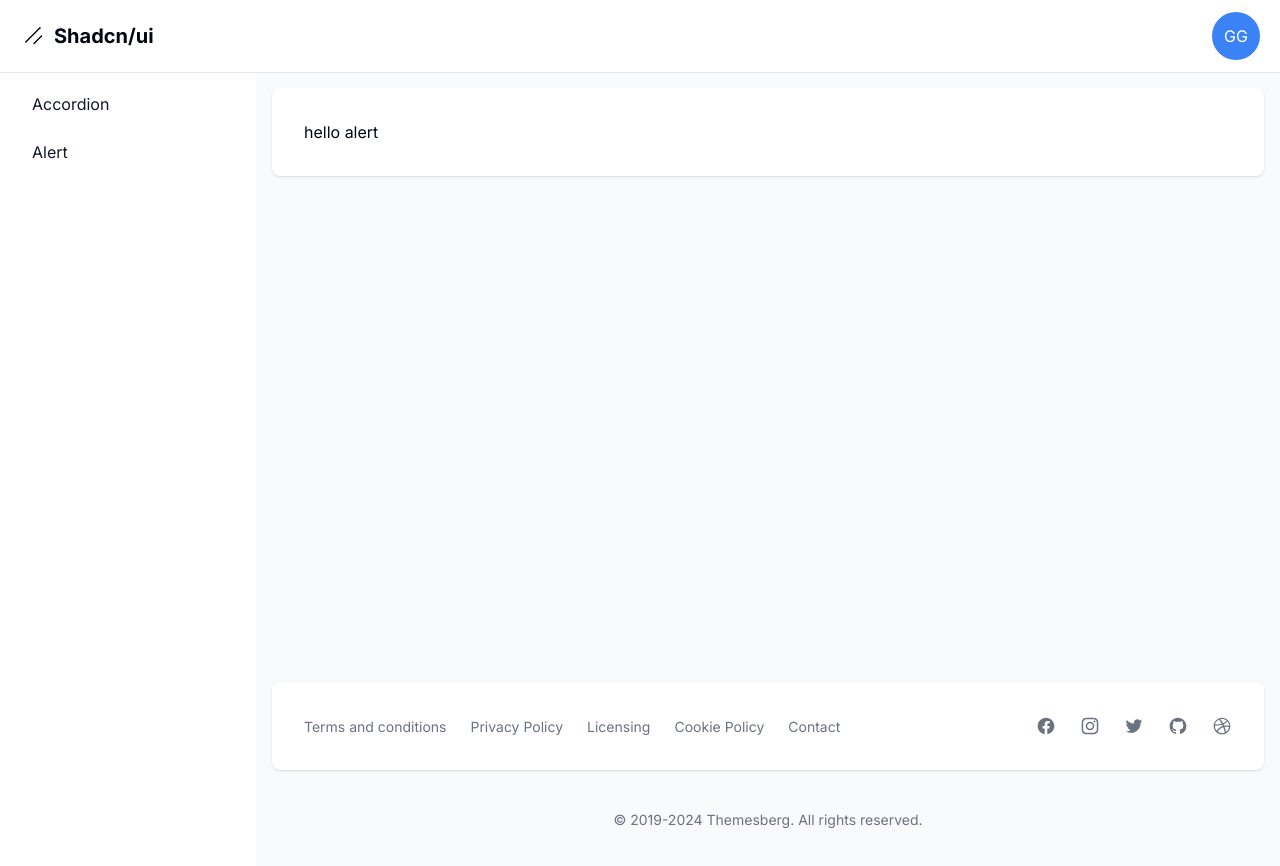
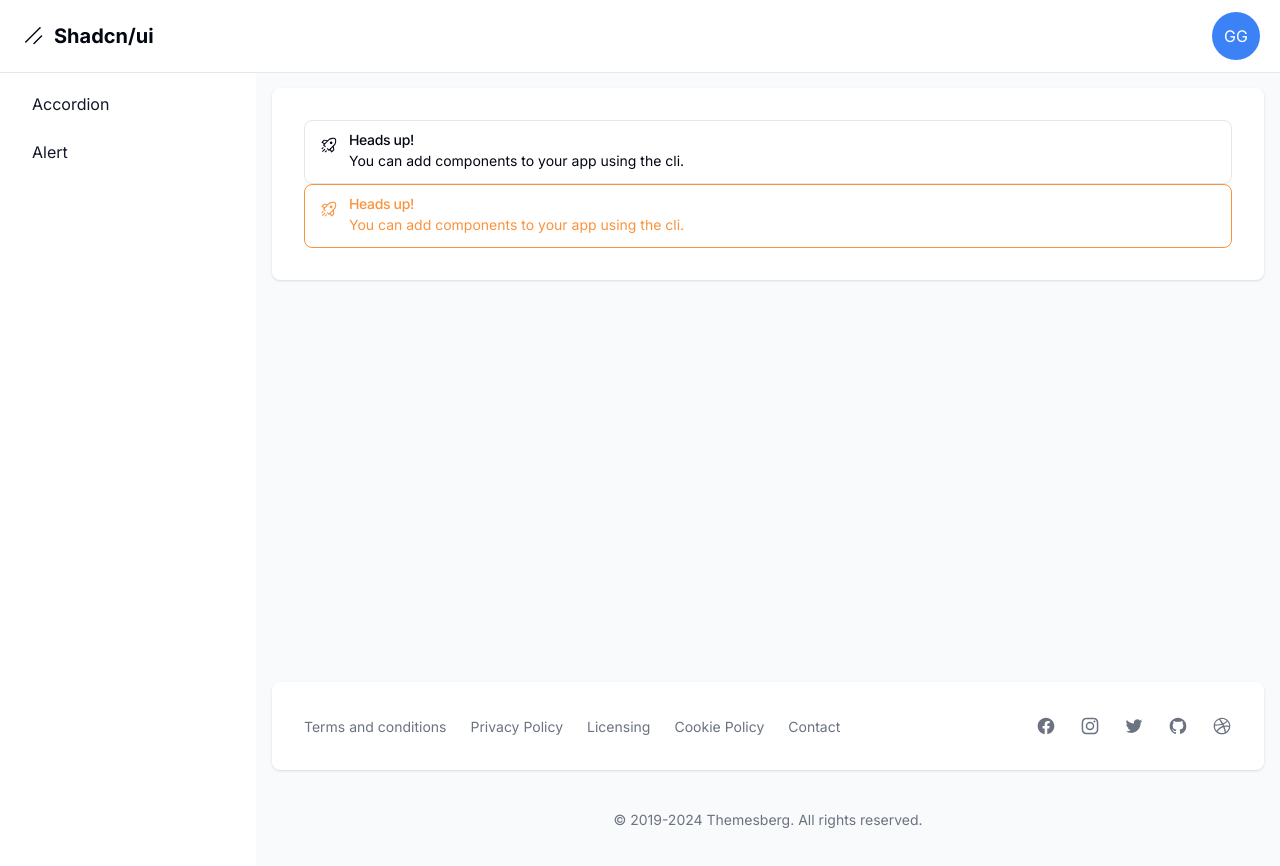
Before and after one commit to GonzaloGC/dashboard-next, a Next.js app: page /dashboard/alert in a window 1280 px wide. Shown: the top 866 px of the page. Built offline with nearby package versions, Linux system fonts and the light colour scheme.

Commit message:
added alert component with new variant (text and border color)

```diff
--- a/src/app/dashboard/alert/page.tsx
+++ b/src/app/dashboard/alert/page.tsx
@@ -1,7 +1,24 @@
+import { RocketIcon } from "@radix-ui/react-icons";
+
+import { Alert, AlertDescription, AlertTitle } from "@/components/ui/alert";
+
 export default function Page() {
   return (
     <div>
-      <h1>hello alert</h1>
+      <Alert>
+        <RocketIcon className="h-4 w-4" />
+        <AlertTitle>Heads up!</AlertTitle>
+        <AlertDescription>
+          You can add components to your app using the cli.
+        </AlertDescription>
+      </Alert>
+      <Alert variant='success'>
+        <RocketIcon className="h-4 w-4" />
+        <AlertTitle>Heads up!</AlertTitle>
+        <AlertDescription>
+          You can add components to your app using the cli.
+        </AlertDescription>
+      </Alert>
     </div>
   );
 }
--- /dev/null
+++ b/src/components/ui/alert.tsx
@@ -0,0 +1,60 @@
+import * as React from "react";
+import { cva, type VariantProps } from "class-variance-authority";
+
+import { cn } from "@/lib/utils";
+
+const alertVariants = cva(
+  "relative w-full rounded-lg border px-4 py-3 text-sm [&>svg+div]:translate-y-[-3px] [&>svg]:absolute [&>svg]:left-4 [&>svg]:top-4 [&>svg]:text-foreground [&>svg~*]:pl-7",
+  {
+    variants: {
+      variant: {
+        default: "bg-background text-foreground",
+        destructive:
+          "border-destructive/50 text-destructive dark:border-destructive [&>svg]:text-destructive",
+        success: "text-orange-400 border-orange-400 [&>svg]:text-orange-400",
+      },
+    },
+    defaultVariants: {
+      variant: "default",
+    },
+  }
+);
+
+const Alert = React.forwardRef<
+  HTMLDivElement,
+  React.HTMLAttributes<HTMLDivElement> & VariantProps<typeof alertVariants>
+>(({ className, variant, ...props }, ref) => (
+  <div
+    ref={ref}
+    role="alert"
+    className={cn(alertVariants({ variant }), className)}
+    {...props}
+  />
+));
+Alert.displayName = "Alert";
+
+const AlertTitle = React.forwardRef<
+  HTMLParagraphElement,
+  React.HTMLAttributes<HTMLHeadingElement>
+>(({ className, ...props }, ref) => (
+  <h5
+    ref={ref}
+    className={cn("mb-1 font-medium leading-none tracking-tight", className)}
+    {...props}
+  />
+));
+AlertTitle.displayName = "AlertTitle";
+
+const AlertDescription = React.forwardRef<
+  HTMLParagraphElement,
+  React.HTMLAttributes<HTMLParagraphElement>
+>(({ className, ...props }, ref) => (
+  <div
+    ref={ref}
+    className={cn("text-sm [&_p]:leading-relaxed", className)}
+    {...props}
+  />
+));
+AlertDescription.displayName = "AlertDescription";
+
+export { Alert, AlertTitle, AlertDescription };
--- a/tailwind.config.ts
+++ b/tailwind.config.ts
@@ -40,6 +40,10 @@
           DEFAULT: "hsl(var(--destructive))",
           foreground: "hsl(var(--destructive-foreground))",
         },
+        /* success: {
+          DEFAULT: "green",
+          foreground: "text-orange-400",
+        }, */
         muted: {
           DEFAULT: "hsl(var(--muted))",
           foreground: "hsl(var(--muted-foreground))",
```
